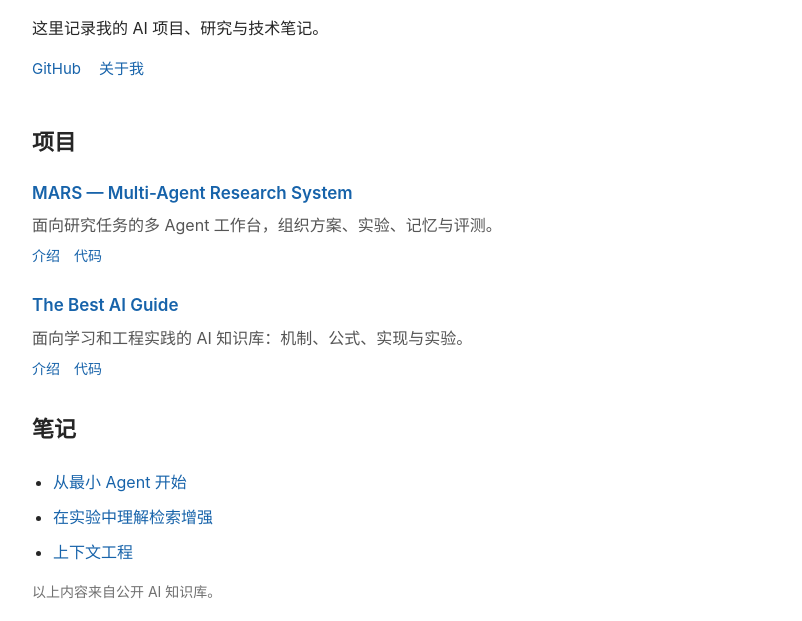
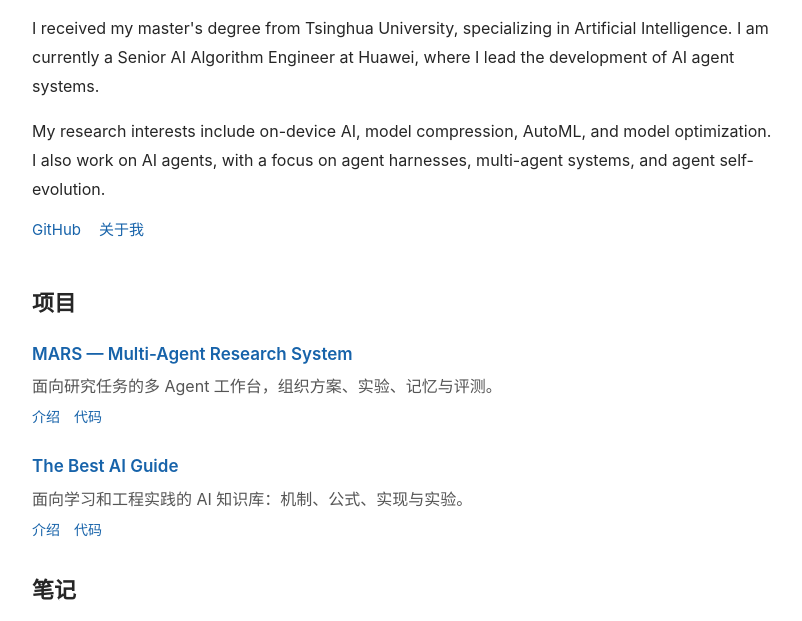
Before and after one commit to HarryYangthu/HarryYangthu.github.io, a plain HTML site: page index.html in a window 1280 px wide. Shown: the part 166-787 px from the top of the page, without its empty margins (238-1040 px from the left). Drawn offline with Linux system fonts and the light colour scheme.

Commit message:
Add English biography and research interests

```diff
--- a/index.html
+++ b/index.html
@@ -23,7 +23,8 @@
 <section class="view" id="home" aria-label="首页">
   <div class="bio">
     <h1>Harry Young</h1>
-    <p>这里记录我的 AI 项目、研究与技术笔记。</p>
+    <p lang="en">I received my master's degree from Tsinghua University, specializing in Artificial Intelligence. I am currently a Senior AI Algorithm Engineer at Huawei, where I lead the development of AI agent systems.</p>
+    <p lang="en">My research interests include on-device AI, model compression, AutoML, and model optimization. I also work on AI agents, with a focus on agent harnesses, multi-agent systems, and agent self-evolution.</p>
     <div class="profile-links"><a href="https://github.com/HarryYangthu" target="_blank" rel="noopener noreferrer">GitHub</a><a href="#about">关于我</a></div>
   </div>
   <section class="home-section" aria-labelledby="selected-projects"><h2 id="selected-projects">项目</h2>
@@ -45,7 +46,7 @@
 <section class="view" id="projects" aria-label="作品集"><div class="page-intro"><div class="eyebrow">01 / Selected projects</div><h1>项目与开源</h1><p>从问题出发，用代码和实验探索答案。</p></div><div class="article-row"><span class="type">RESEARCH</span><div><h2><a href="#project-mars">MARS — Multi-Agent Research System</a></h2><p>面向研究任务的多 Agent 工作台，组织方案、实验计划、执行记录与评测。</p><div class="tags"><span class="tag">Python</span><span class="tag">Multi-Agent</span><span class="tag">Harness</span></div></div><a class="textlink" href="#project-mars">查看项目 ↗</a></div><div class="article-row"><span class="type">KNOWLEDGE</span><div><h2><a href="#project-guide">The Best AI Guide</a></h2><p>从机制、公式和实现到实验观察的 AI 学习与工程知识库。</p><div class="tags"><span class="tag">AI</span><span class="tag">Documentation</span><span class="tag">Experiments</span></div></div><a class="textlink" href="#project-guide">查看项目 ↗</a></div></section>
 <section class="view" id="research" aria-label="论文与研究"><div class="page-intro"><div class="eyebrow">02 / Research & publications</div><h1>论文与研究</h1><p>研究问题、方法与实验记录。</p></div><div class="empty-state"><div class="eyebrow">Collection in progress</div><h2>论文列表正在整理中。</h2><p>后续将在这里展示论文摘要、作者信息、发表信息，以及对应的代码和实验材料。</p><a class="textlink" href="#projects">先看项目与开源 ↗</a></div></section>
 <section class="view" id="writing" aria-label="博客与笔记"><div class="page-intro"><div class="eyebrow">03 / Writing & notes</div><h1>写作与笔记</h1><p>记录理解一个概念、构建一个系统，以及验证一个想法的过程。</p></div><div class="section-head"><div><div class="eyebrow">From the knowledge base</div><h2>公开学习资料</h2></div></div><div class="article-row"><span class="type">AGENT</span><div><h2>从最小 Agent 开始</h2><p>通过 Mini Agent 项目理解工具调用与执行循环。</p></div><a class="textlink" href="https://github.com/HarryYangthu/TheBestAIGuide/tree/main/20-Projects/00-mini-agent" target="_blank" rel="noopener noreferrer">阅读 ↗</a></div><div class="article-row"><span class="type">RAG</span><div><h2>在实验中理解检索增强</h2><p>真实数据检索、图表对比与逐题证据复盘。</p></div><a class="textlink" href="https://github.com/HarryYangthu/TheBestAIGuide/tree/main/20-Projects/01-rag-lab" target="_blank" rel="noopener noreferrer">阅读 ↗</a></div><div class="article-row"><span class="type">CONTEXT</span><div><h2>上下文工程</h2><p>围绕信息组织与使用，理解 Agent 的上下文。</p></div><a class="textlink" href="https://github.com/HarryYangthu/TheBestAIGuide/tree/main/10-Knowledge/04-context-engineering" target="_blank" rel="noopener noreferrer">阅读 ↗</a></div><div class="notice">独立博客文章正在整理中。以上入口来自公开 AI 知识库。</div></section>
-<section class="view" id="about" aria-label="关于我"><div class="page-intro"><div class="eyebrow">04 / A little about me</div><h1>Hi, I'm Harry.</h1><p>欢迎来到我的个人空间。</p></div><div class="about-grid"><div><h2>关于我</h2><p>我在这里分享项目、技术资料与学习笔记。</p><p>这里收录我的项目、研究与技术写作，也记录从理解问题到动手实现的过程。</p><a class="button" href="https://github.com/HarryYangthu" target="_blank" rel="noopener noreferrer">在 GitHub 找到我 ↗</a></div><div><dl><div class="info-row"><dt>领域</dt><dd>Artificial Intelligence</dd></div><div class="info-row"><dt>GitHub</dt><dd><a class="textlink" href="https://github.com/HarryYangthu" target="_blank" rel="noopener noreferrer">@HarryYangthu ↗</a></dd></div></dl></div></div><div class="empty-state"><div class="eyebrow">Experience & resume</div><h2>更多经历，陆续补充。</h2><p>工作经历、完整个人介绍与可下载简历将在这里更新。</p></div></section>
+<section class="view" id="about" aria-label="关于我"><div class="page-intro"><div class="eyebrow">04 / A little about me</div><h1>Hi, I'm Harry.</h1><p>欢迎来到我的个人空间。</p></div><div class="about-grid"><div><h2>关于我</h2><p lang="en">I received my master's degree from Tsinghua University, specializing in Artificial Intelligence. I am currently a Senior AI Algorithm Engineer at Huawei, where I lead the development of AI agent systems.</p><p lang="en">My research interests include on-device AI, model compression, AutoML, and model optimization. I also work on AI agents, with a focus on agent harnesses, multi-agent systems, and agent self-evolution.</p><a class="button" href="https://github.com/HarryYangthu" target="_blank" rel="noopener noreferrer">在 GitHub 找到我 ↗</a></div><div><dl><div class="info-row"><dt>领域</dt><dd>Artificial Intelligence</dd></div><div class="info-row"><dt>GitHub</dt><dd><a class="textlink" href="https://github.com/HarryYangthu" target="_blank" rel="noopener noreferrer">@HarryYangthu ↗</a></dd></div></dl></div></div><div class="empty-state"><div class="eyebrow">Experience & resume</div><h2>更多经历，陆续补充。</h2><p>详细工作经历与可下载简历将在这里更新。</p></div></section>
 <section class="view" id="project-mars" aria-label="MARS 项目"><a class="back" href="#projects">← 返回作品集</a><div class="page-intro"><div class="eyebrow">Research / Open source</div><h1>MARS</h1><p>Multi-Agent Research System<br>面向研究任务的多 Agent 工作台。</p><div class="detail-meta"><a class="button" href="https://github.com/HarryYangthu/MARS-Multi-Agent-Research-System" target="_blank" rel="noopener noreferrer">查看 GitHub ↗</a><a class="textlink" href="https://github.com/HarryYangthu/MARS-Multi-Agent-Research-System/blob/main/docs/architecture.md" target="_blank" rel="noopener noreferrer">架构文档 ↗</a></div></div><div class="detail-body"><h2>研究过程也需要被组织。</h2><p>MARS 将研究问题组织为方案、实验计划、代码规格、执行日志和报告，并保留记忆与评测记录，让研究过程可以回看和检查。</p><h2>项目关注的三个方面</h2><ul><li><strong>多 Agent 协作：</strong>用专业化 Agent 组织不同阶段的研究工作。</li><li><strong>结构化产物：</strong>通过明确的产物格式衔接方案、实验和执行。</li><li><strong>记忆与评测：</strong>沉淀过程记录，并通过评测检查产物。</li></ul><h2>进一步了解</h2><p>代码、运行说明与当前开发状态以公开仓库为准。此处为项目概览，详细案例与实验结果后续补充。</p></div></section>
 <section class="view" id="project-guide" aria-label="AI Guide 项目"><a class="back" href="#projects">← 返回作品集</a><div class="page-intro"><div class="eyebrow">Knowledge / Open source</div><h1>The Best AI Guide</h1><p>面向学习和工程实践的 AI 知识库。</p><div class="detail-meta"><a class="button" href="https://github.com/HarryYangthu/TheBestAIGuide" target="_blank" rel="noopener noreferrer">进入知识库 ↗</a></div></div><div class="detail-body"><h2>理解机制，然后亲手验证。</h2><p>每个主题先解释机制，再给公式、算例和实现，最后用实验观察它何时有效、何时失败。</p><h2>知识与项目相互连接</h2><ul><li><strong>模型基础：</strong>数学、机器学习、Attention 与 KV Cache。</li><li><strong>Agent 工程：</strong>工具、上下文、记忆、工作流与评测。</li><li><strong>动手实验：</strong>Mini Agent、RAG 实验室与领域资料研究助手。</li></ul><p>各章节的完成与验证状态以知识库内的标注为准。</p></div></section>
 <section class="view" id="not-found" aria-label="页面未找到"><div class="page-intro"><div class="eyebrow">404 / Page not found</div><h1>这个页面还不存在。</h1><a class="button" href="#home">返回首页</a></div></section>
```
